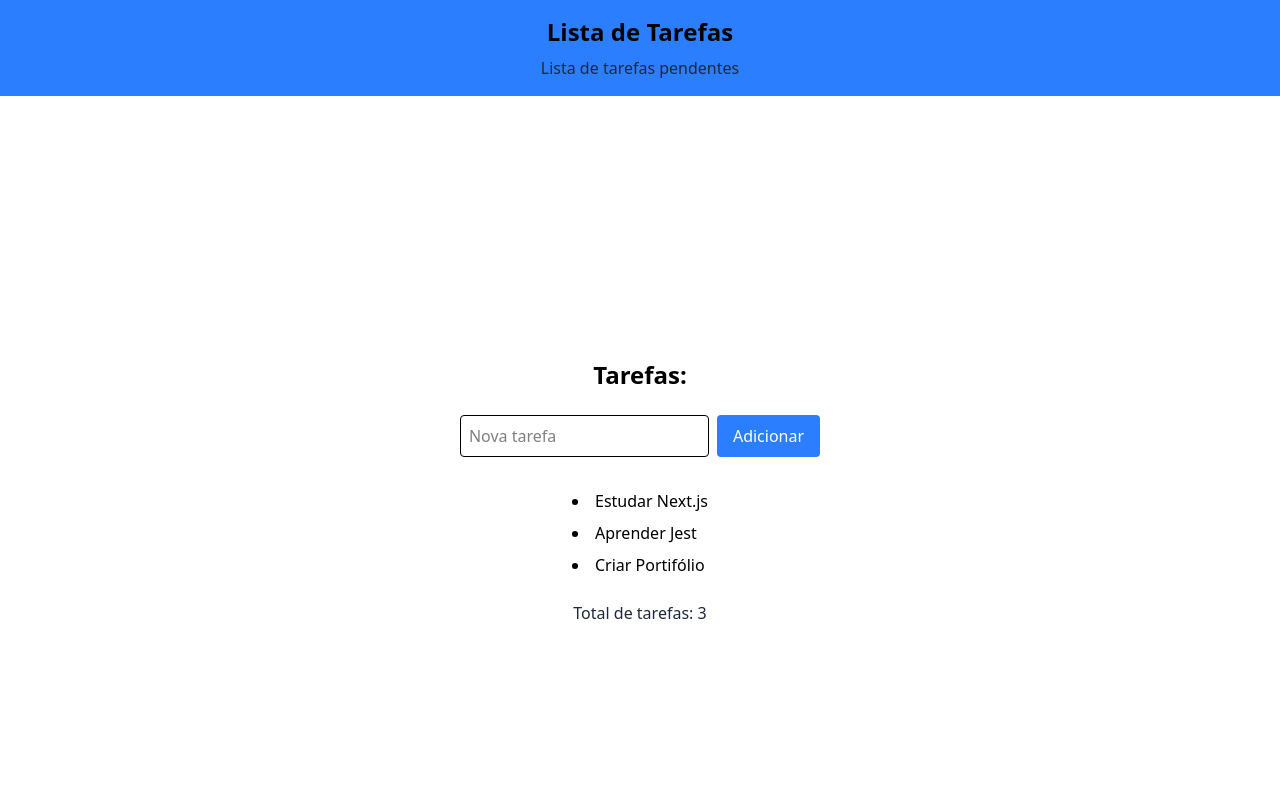
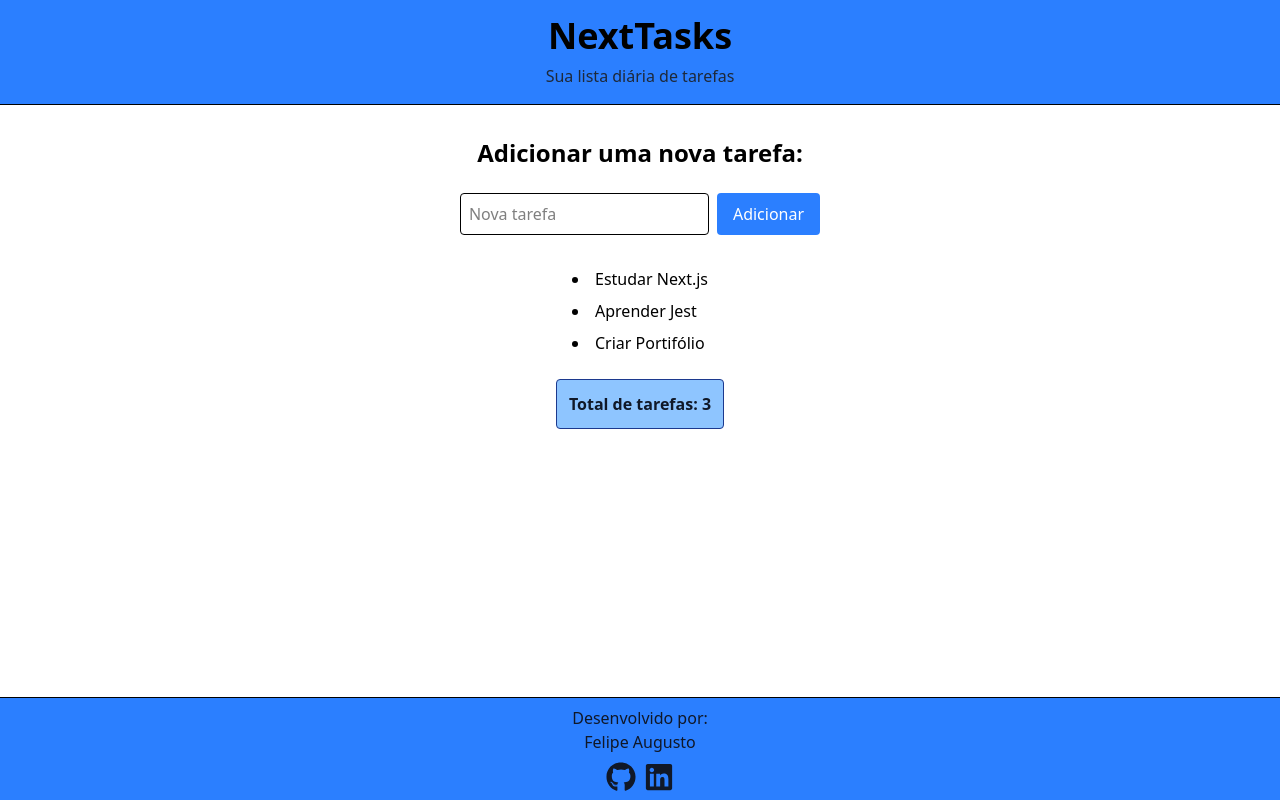
Before and after one commit to felipedev90/task-list-nextjs, a Next.js app: page / in a window 1280 px wide. Shown: the top 800 px of the page. Built offline with nearby package versions, Linux system fonts and the light colour scheme.

Commit message:
style: estilo basico aplicado usando TailwindCSS

```diff
--- a/src/app/page.tsx
+++ b/src/app/page.tsx
@@ -19,8 +19,8 @@ export default async function Home() {
   const tarefas = await buscarTarefas();
 
   return (
-    <div className="flex flex-col items-center justify-center min-h-screen py-2">
-      <h2 className="text-2xl font-bold mb-4">Tarefas:</h2>
+    <div className="max-w-xl mx-auto flex flex-col items-center justify-center py-8 px-10">
+      <h2 className="text-2xl font-bold mb-4">Adicionar uma nova tarefa:</h2>
       <TaskList tarefasIniciais={tarefas} />
     </div>
   );
--- a/src/components/Header/index.tsx
+++ b/src/components/Header/index.tsx
@@ -1,9 +1,9 @@
 export default function Header() {
   return (
     <header>
-      <div className="bg-blue-500 w-full h-auto flex flex-col items-center justify-center gap-2 py-4">
-        <span className="text-2xl font-bold">Lista de Tarefas</span>
-        <p className="text-gray-800">Lista de tarefas pendentes</p>
+      <div className="bg-blue-500 w-full h-auto border-b border-black flex flex-col items-center justify-center gap-2 py-4">
+        <span className="text-3xl font-bold md:text-4xl">NextTasks</span>
+        <p className="text-gray-800">Sua lista diária de tarefas</p>
       </div>
     </header>
   );
--- a/src/components/NovaTarefa.tsx
+++ b/src/components/NovaTarefa.tsx
@@ -27,7 +27,7 @@ export default function NovaTarefa({ onAdicionar }: Props) {
       />
       <button
         type="submit"
-        className="px-4 py-2 bg-blue-500 text-white rounded"
+        className="px-4 py-2 bg-blue-500 text-white rounded cursor-pointer hover:bg-blue-600 transition-colors duration-300"
       >
         Adicionar
       </button>
--- a/src/components/TaskList.tsx
+++ b/src/components/TaskList.tsx
@@ -33,7 +33,9 @@ export default function TaskList({ tarefasIniciais }: Props) {
           </li>
         ))}
       </ul>
-      <p className="mt-4 text-gray-800">Total de tarefas: {total}</p>
+      <p className="text-base font-bold border border-blue-900 bg-blue-300 mt-4 text-gray-900 p-3 rounded">
+        Total de tarefas: {total}
+      </p>
     </div>
   );
 }
```
Also changed, not shown: 1 other file (tests, documents, lock files or other folders).
